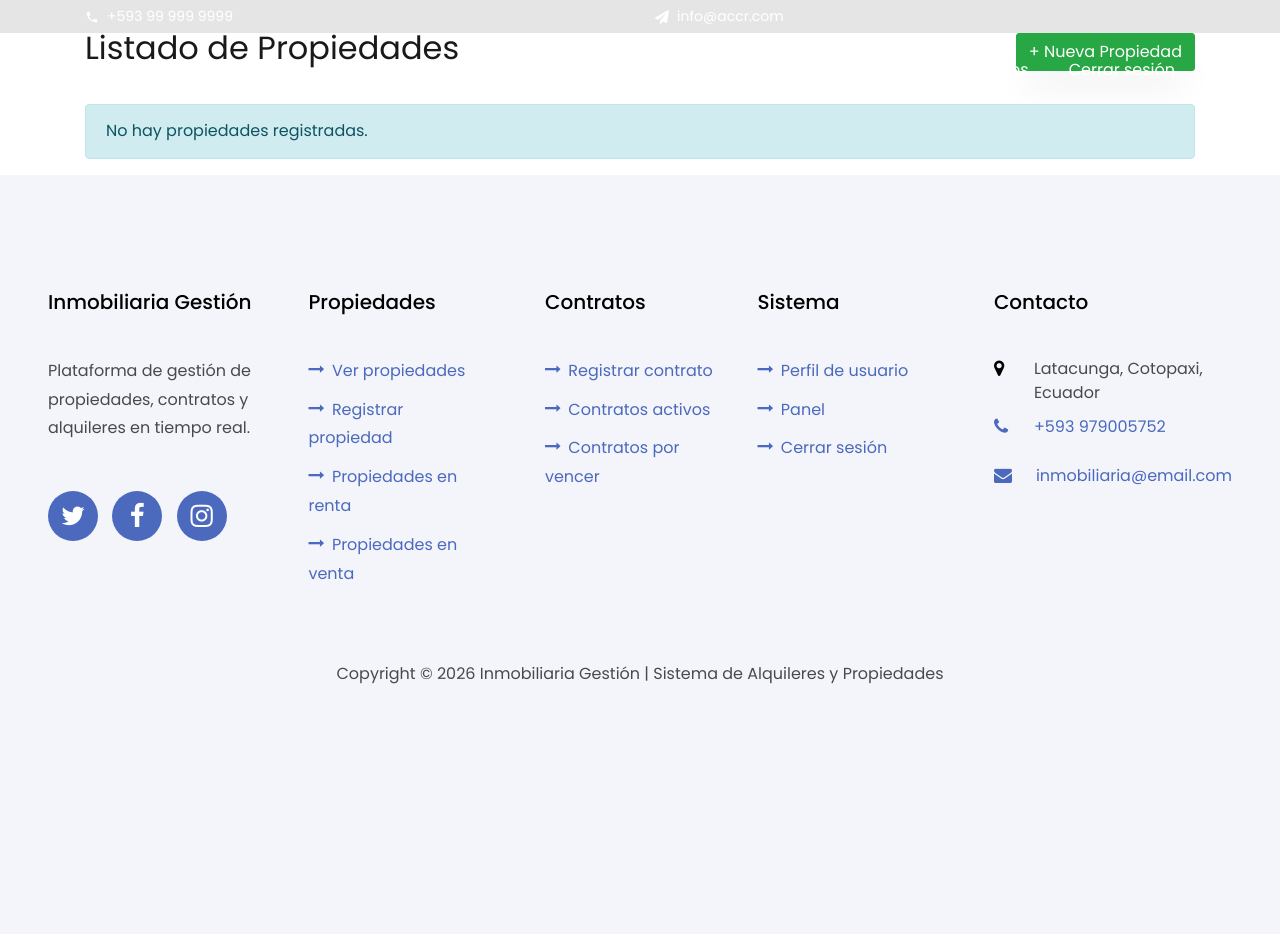
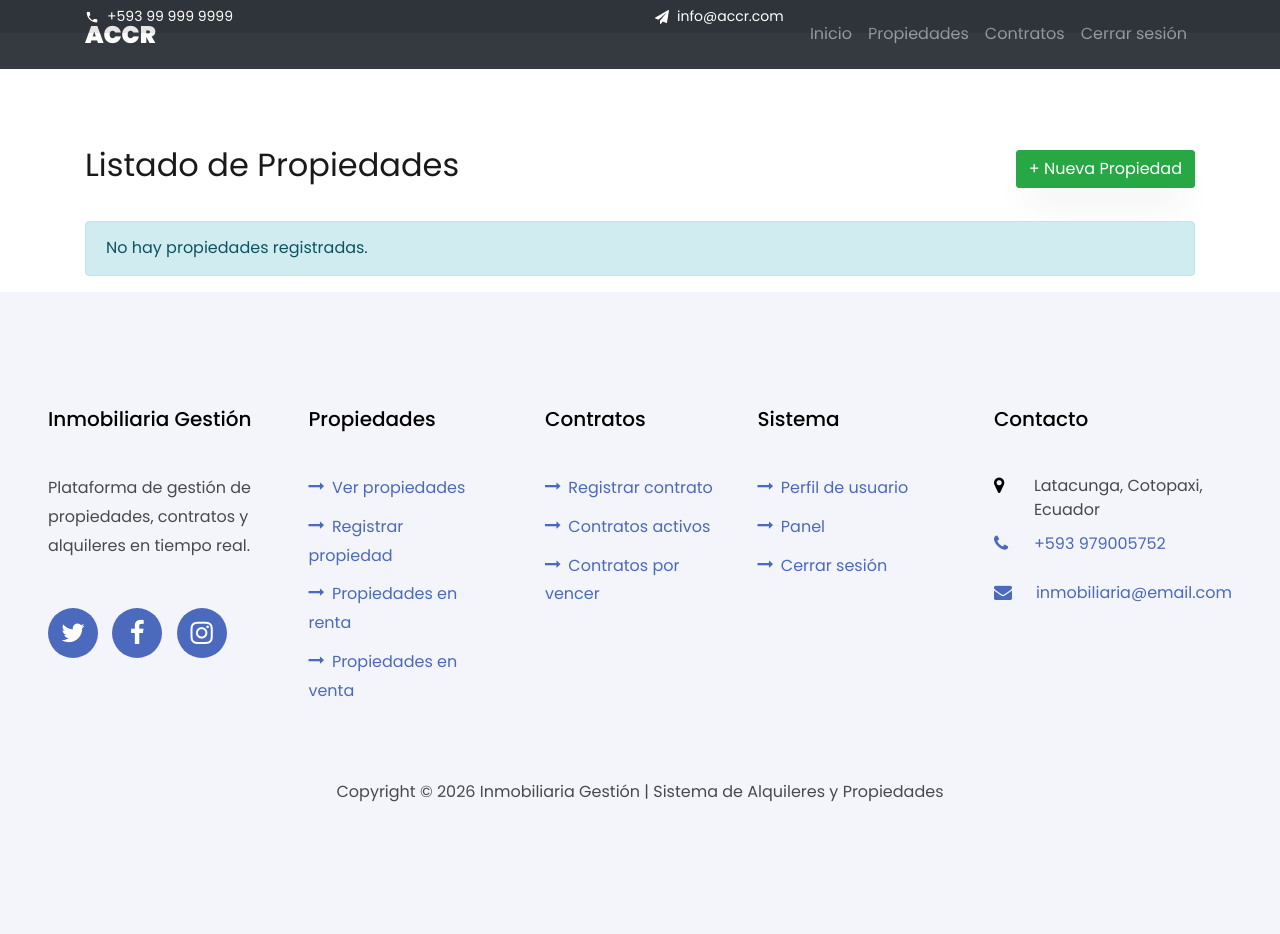
Before and after one commit to AaronChicaiza/inmobiliaria, a Django app: page /listarPropiedades/ in a window 1280 px wide. Before the commit the page ends 684 px from the top, so only its background shows below. Run offline with Django 5.2, Linux system fonts and the light colour scheme; a user stored in the database is signed in; data comes from the database, SQL or seed files in the repository; both versions use the stored data as it was after the commit; data that the repository does not hold is empty; some libraries are stand-ins or nearby versions; some web fonts are replaced.

Commit message:
listar Propiedades

```diff
--- a/inmobiliaria/templates/listarPropiedades.html
+++ b/inmobiliaria/templates/listarPropiedades.html
@@ -3,7 +3,7 @@
 
 {% block contenido %}
 
-<div class="container mt-4">
+<div class="container pt-5 mt-4">
 
     <div class="d-flex justify-content-between align-items-center mb-4">
         <h2>Listado de Propiedades</h2>
--- a/inmobiliaria/templates/plantillaPrincipal.html
+++ b/inmobiliaria/templates/plantillaPrincipal.html
@@ -47,7 +47,7 @@
     </div>
 
     <!-- Menú -->
-    <nav class="navbar navbar-expand-lg navbar-dark ftco_navbar bg-dark ftco-navbar-light">
+    <nav class="navbar navbar-expand-lg navbar-dark bg-dark ftco_navbar">
         <div class="container">
 
             <a class="navbar-brand" href="/">ACCR</a>
```
Also changed, not shown: base_inmobiliaria.db.
